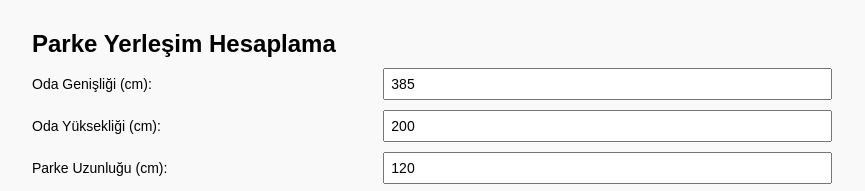
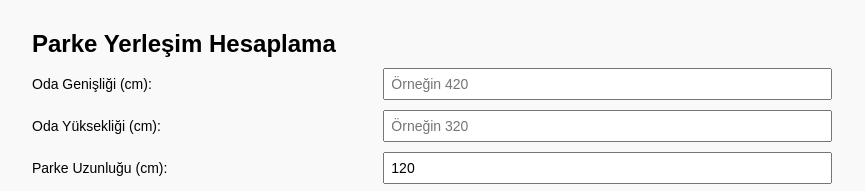
Before and after one commit to kucukavci/kucukavci.github.io, a plain HTML site: page 10.html in a window 1280 px wide. Shown: the top 191 px of the page, without its empty margins (208-1073 px from the left). Drawn offline with nearby package versions, Linux system fonts and the light colour scheme.

Commit message:
Update 10.html

```diff
--- a/10.html
+++ b/10.html
@@ -76,8 +76,8 @@
 <body>
   <h2>Parke Yerleşim Hesaplama</h2>
 
-  <div class="form-group"><label>Oda Genişliği (cm):</label><input type="number" id="roomWidth" value="385" /></div>
-  <div class="form-group"><label>Oda Yüksekliği (cm):</label><input type="number" id="roomHeight" value="200" /></div>
+  <div class="form-group"><label>Oda Genişliği (cm):</label><input type="number" id="roomWidth" placeholder="Örneğin 420" /></div>
+  <div class="form-group"><label>Oda Yüksekliği (cm):</label><input type="number" id="roomHeight" placeholder="Örneğin 320" /></div>
   <div class="form-group"><label>Parke Uzunluğu (cm):</label><input type="number" id="tileLength" value="120" /></div>
   <div class="form-group"><label>Parke Genişliği (cm):</label><input type="number" id="tileHeight" value="20" /></div>
   <div class="form-group"><label>Duvar Boşluğu (cm):</label><input type="number" id="margin" value="0" /></div>
```
